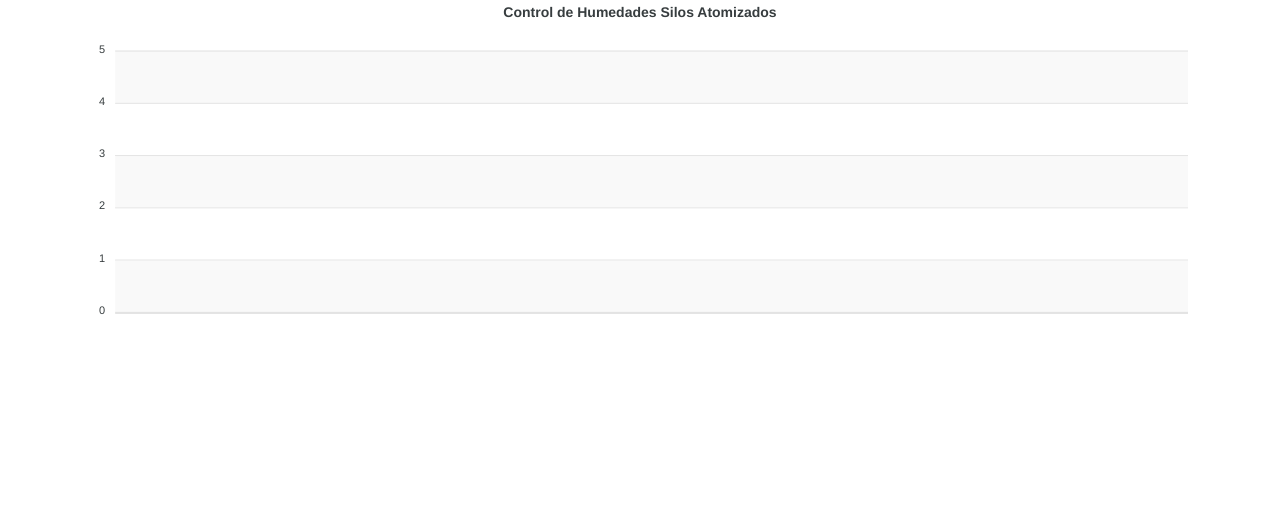
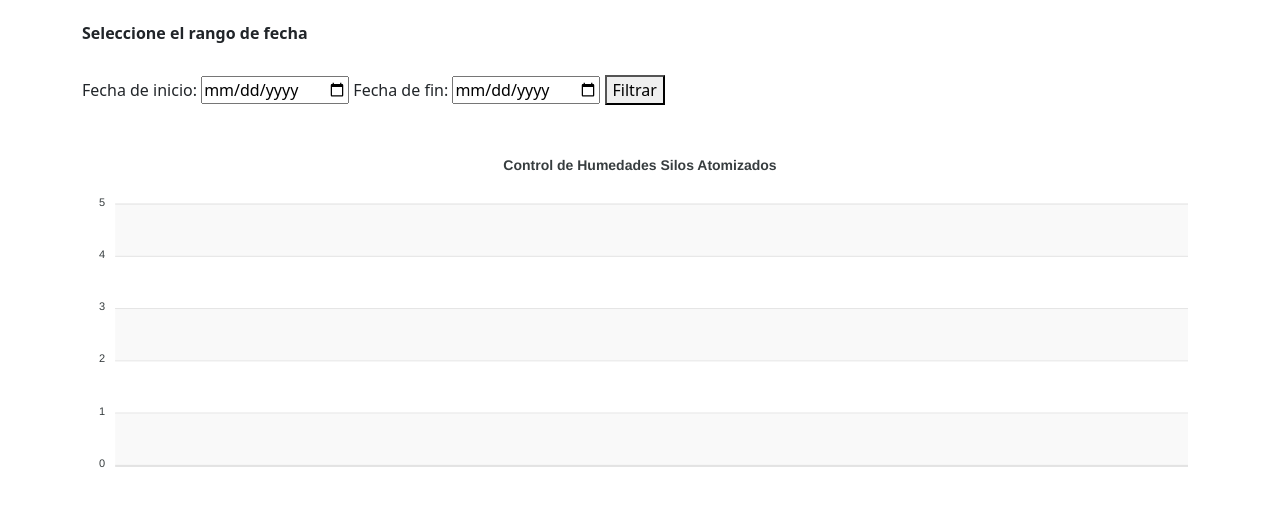
Before and after one commit to Freddycreate/AppTesis, a Django app: page /grafico1/ in a window 1280 px wide. Shown: the part 82-588 px from the top of the page. Run offline with Django 4.2, Linux system fonts and the light colour scheme; data that the repository does not hold is empty; some libraries are stand-ins or nearby versions.

Commit message:
Update grafico.html

```diff
--- a/Graiman/molienda/templates/grafico.html
+++ b/Graiman/molienda/templates/grafico.html
@@ -3,15 +3,42 @@
     <title>Gráfico de Líneas</title>
     <script src="https://cdn.jsdelivr.net/npm/apexcharts"></script>
     <body>
+    <br>
+     <h6><b>Seleccione el rango de fecha</b></h6>
+    <br>
+        <div>
+            <label for="start_date">Fecha de inicio:</label>
+            <input type="date" id="start_date">
+            <label for="end_date">Fecha de fin:</label>
+            <input type="date" id="end_date">
+            <button onclick="filterData()">Filtrar</button>
+        </div>
+    <br><br>
         <div id="chart"></div>
 
         <script>
             var datos_grafico = {{ datos_grafico|safe }};
+            var initialLabels = datos_grafico.labels;
+            var initialHumedades = datos_grafico.humedades;
+
+            function filterData() {
+                var start_date = document.getElementById('start_date').value;
+                var end_date = document.getElementById('end_date').value;
+
+                var filteredLabels = [];
+                var filteredHumedades = [];
+
+                for (var i = 0; i < initialLabels.length; i++) {
+                    if (start_date <= initialLabels[i] && initialLabels[i] <= end_date) {
+                        filteredLabels.push(initialLabels[i]);
+                        filteredHumedades.push(initialHumedades[i]);
+                    }
+                }
 
                 var options = {
                     series: [{
                         name: "Humedades",
-            data: datos_grafico.humedades
+                        data: filteredHumedades
                     }],
                     chart: {
                         height: 350,
@@ -28,21 +55,25 @@
                     },
                     title: {
                         text: 'Control de Humedades Silos Atomizados',
-          align: 'Center'
+                        align: 'center'
                     },
                     grid: {
                         row: {
-            colors: ['#f3f3f3', 'transparent'], // takes an array which will be repeated on columns
+                            colors: ['#f3f3f3', 'transparent'],
                             opacity: 0.5
                         },
                     },
                     xaxis: {
-          categories: datos_grafico.labels
+                        categories: filteredLabels
                     }
                 };
 
                 var chart = new ApexCharts(document.querySelector("#chart"), options);
                 chart.render();
+            }
+
+            // Render the initial chart on page load
+            filterData();
 
         </script>
     </body>
```
Lines whose indentation alone changed are shown as unchanged.
